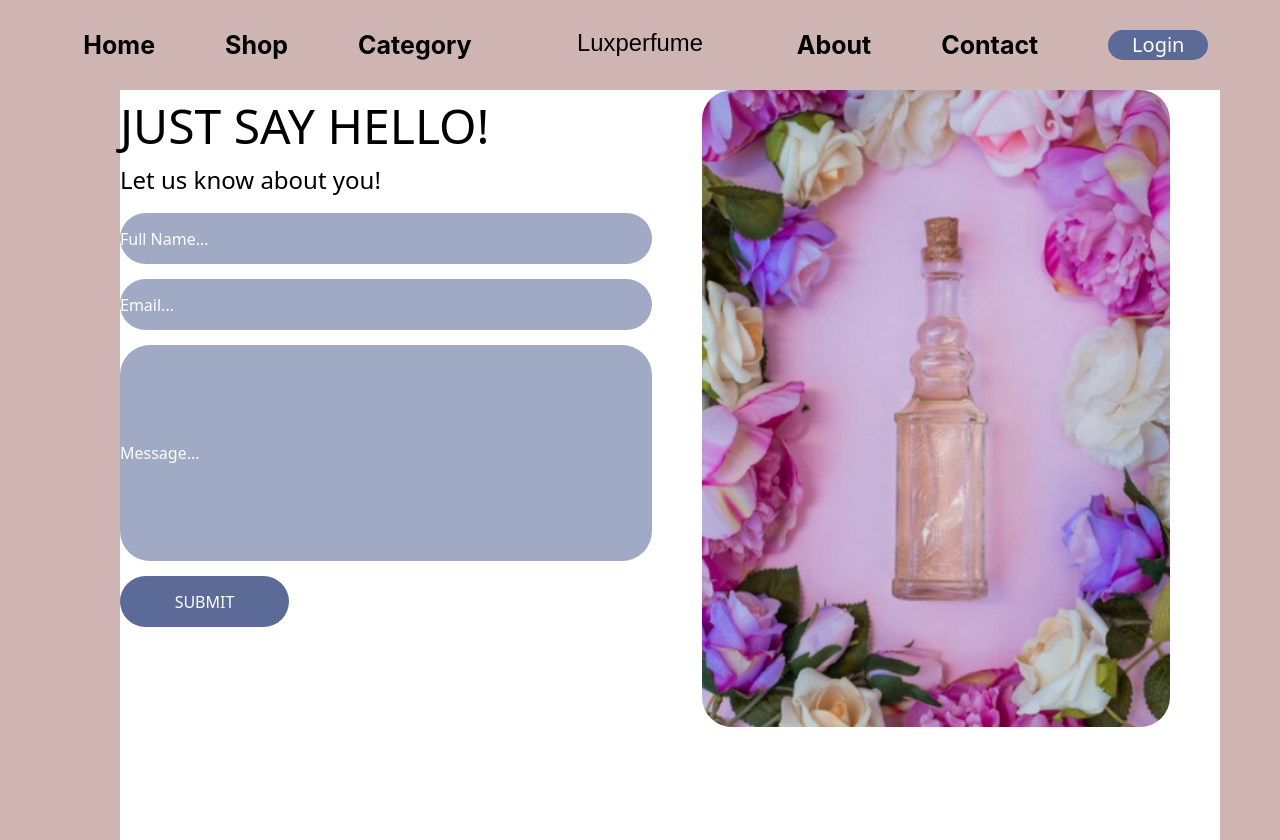
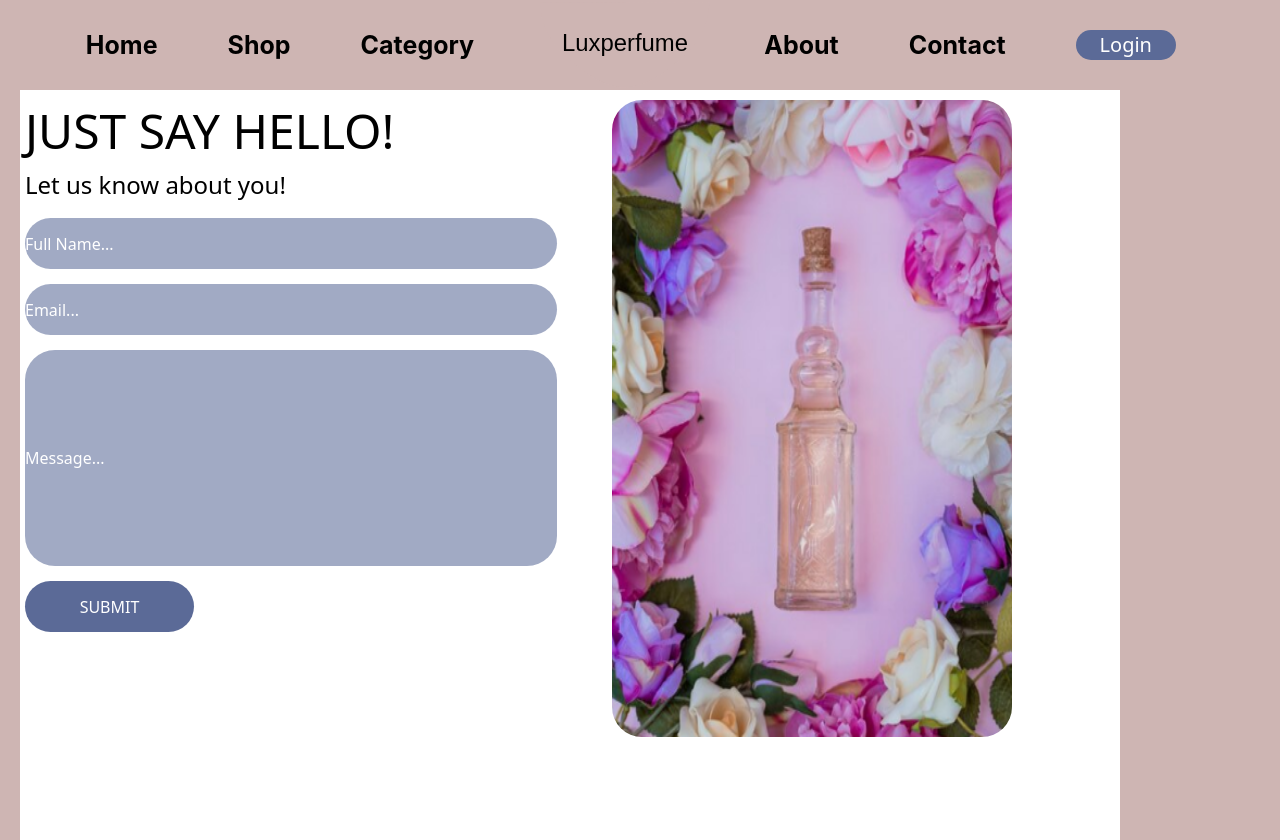
Before and after one commit to AlaaZaiter/Perfumes-Frontend, a React (Create React App) app: page /contact in a window 1280 px wide. Built offline with nearby package versions, Linux system fonts and the light colour scheme.

Commit message:
fixing contactus page

```diff
--- a/src/ComponentCSS/Contact.css
+++ b/src/ComponentCSS/Contact.css
@@ -1,8 +1,10 @@
 
 .bodyA {
     background-color: #ceb5b3;
-    height:auto;
-    width: auto;
+    height:100%;
+    width: 100%;
+    padding-left: 20px;
+    padding-right: 50px;
 }
 .luxA{
     font-style: super bold;
@@ -10,10 +12,11 @@
     border-radius: 0px 0px 100px 100px;
 }
 .imgA9{
-    width: 468px;
+    width: 400px;
     height: 637px;
     border-radius: 30px;
     margin-left: 50px;
+    margin-top: 10px;
 }
 .justA{
     font-size: 48px;
@@ -27,7 +30,6 @@
     height: 750px;
     width: 1100px;
     color: black;
-    margin-left: 120px;
 }
 .containerAB{
     display: flex;
@@ -80,6 +82,9 @@
 .loginA:hover{
     background-color: #3e4e73a6;
 }
+.elementA{
+    padding: 5px;
+}
 
 @media (min-width: 320px) and (max-width:430px){
     .imgA9{
```
